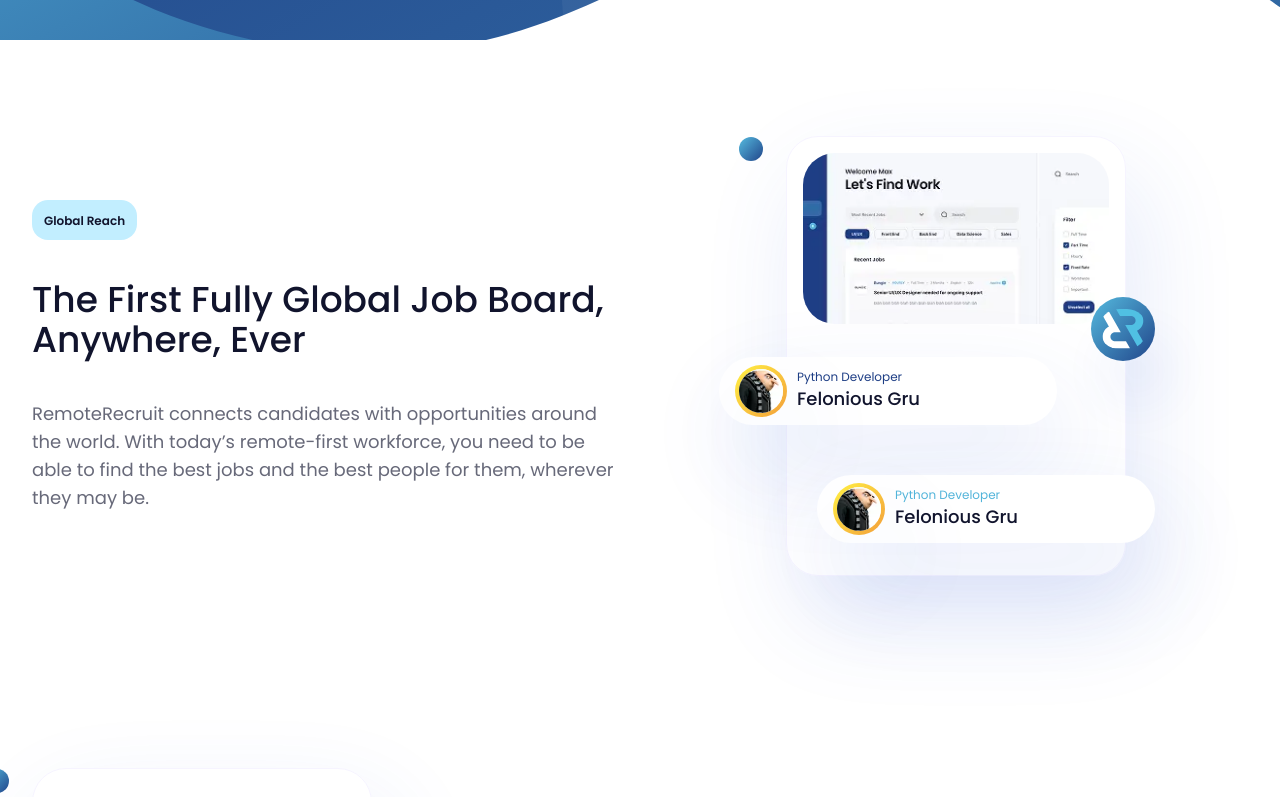
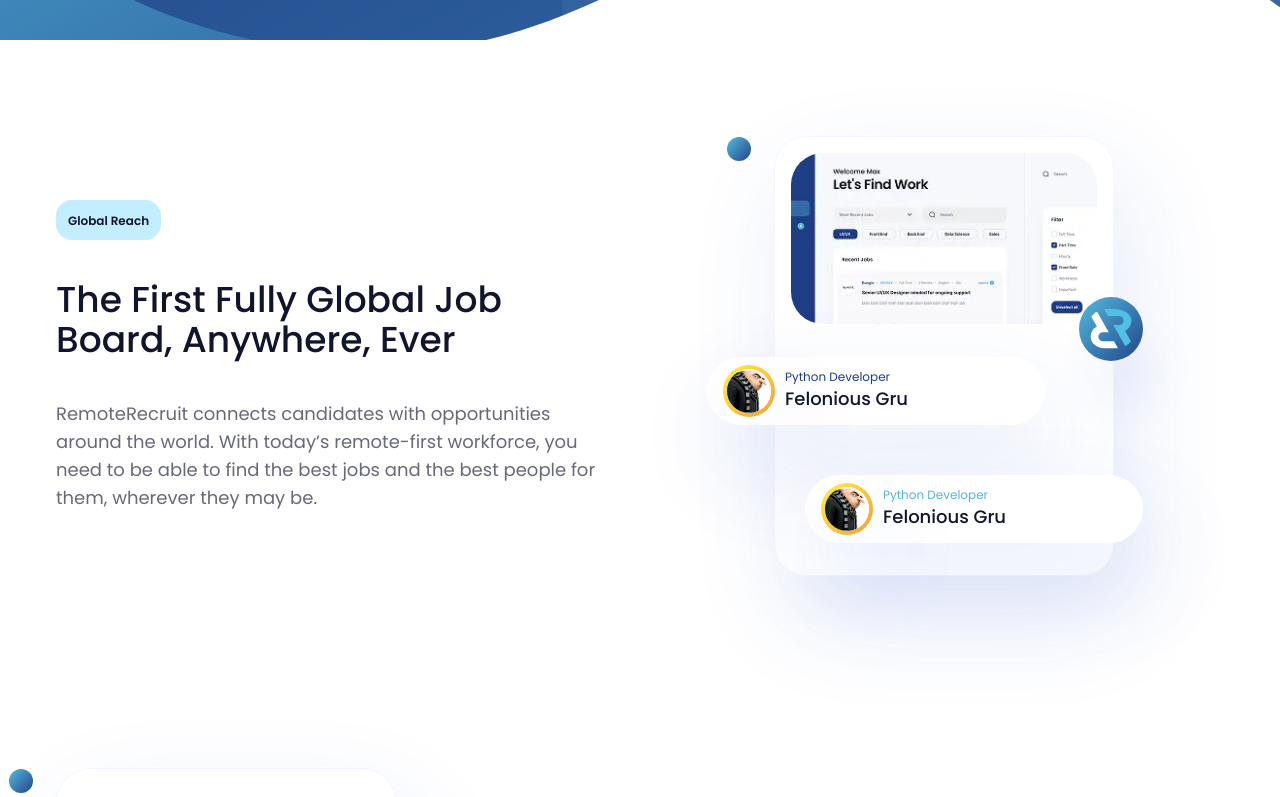
Before and after one commit to EasinTanvir/technical-task, a React (Vite) app: page / in a window 1280 px wide. Shown: the part 560-1357 px from the top of the page. Built offline with nearby package versions, Linux system fonts and the light colour scheme.

Commit message:
update container inline padding

```diff
--- a/src/components/shared/Container.jsx
+++ b/src/components/shared/Container.jsx
@@ -1,6 +1,8 @@
 const Container = ({ children, className = "" }) => {
   return (
-    <div className={`mx-auto max-w-7xl px-4 sm:px-6 lg:px-8 ${className}`}>
+    <div
+      className={`mx-auto max-w-7xl px-4 sm:px-6 lg:px-8 xl:px-14 ${className}`}
+    >
       {children}
     </div>
   );
```
